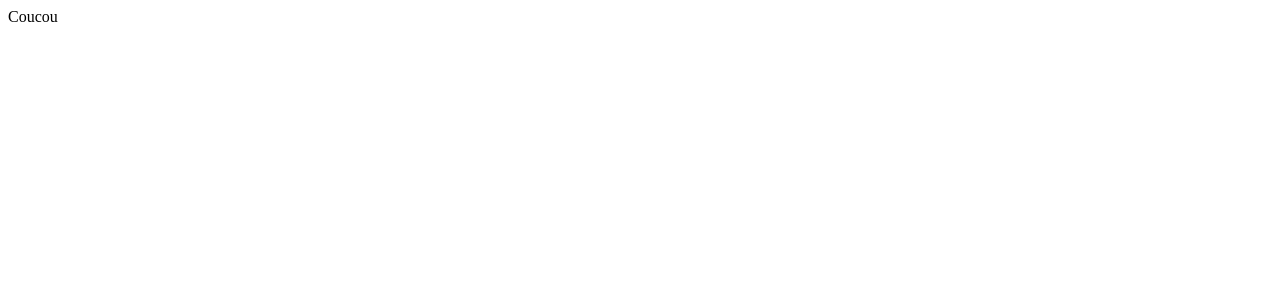
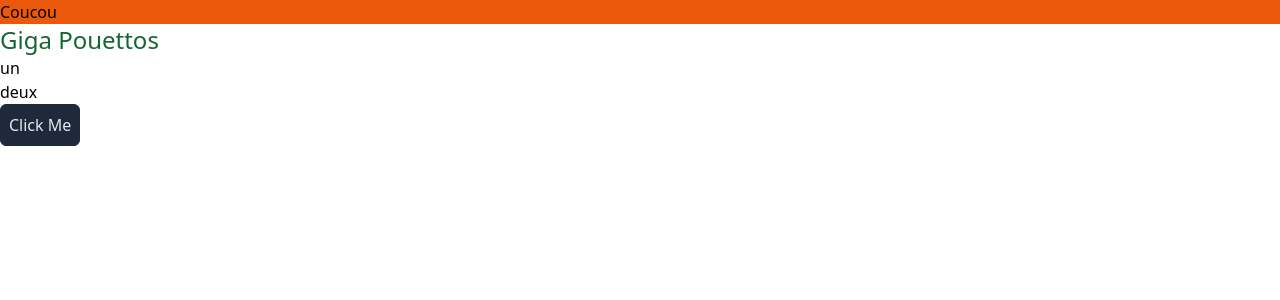
Before and after one commit to ShynOMic/DemoDirectives, an Angular app: page / in a window 1280 px wide. Shown: the top 300 px of the page. Built offline with nearby package versions, Linux system fonts and the light colour scheme.

Commit message:
tailwind installation

```diff
--- a/angular.json
+++ b/angular.json
@@ -31,7 +31,7 @@
             ],
             "styles": [
               "src/styles.scss"
-            ],
+          ],
             "scripts": []
           },
           "configurations": {
--- a/package.json
+++ b/package.json
@@ -27,12 +27,15 @@
     "@angular/cli": "~16.1.0",
     "@angular/compiler-cli": "^16.1.0",
     "@types/jasmine": "~4.3.0",
+    "autoprefixer": "^10.4.14",
     "jasmine-core": "~4.6.0",
     "karma": "~6.4.0",
     "karma-chrome-launcher": "~3.2.0",
     "karma-coverage": "~2.2.0",
     "karma-jasmine": "~5.1.0",
     "karma-jasmine-html-reporter": "~2.1.0",
+    "postcss": "^8.4.26",
+    "tailwindcss": "^3.3.3",
     "typescript": "~5.1.3"
   }
 }
--- a/src/app/app.component.html
+++ b/src/app/app.component.html
@@ -1 +1,7 @@
-<div>Coucou</div>
+<div class="bg-primary-500 sm:bg-pink-600 md:bg-blue-600 lg:bg-orange-600">Coucou</div>
+<h1>Giga Pouettos</h1>
+<ul>
+    <li>un</li>
+    <li>deux</li>
+</ul>
+<button class="btn">Click Me</button>
--- a/src/app/app.module.ts
+++ b/src/app/app.module.ts
@@ -10,8 +10,9 @@ import { AppComponent } from './app.component';
   ],
   imports: [
     BrowserModule,
-    AppRoutingModule
+    AppRoutingModule,
   ],
+  exports : [],
   providers: [],
   bootstrap: [AppComponent]
 })
--- a/src/styles.scss
+++ b/src/styles.scss
@@ -1 +1,23 @@
 /* You can add global styles to this file, and also import other style files */
+@tailwind base;
+@tailwind components;
+@tailwind utilities;
+
+@layer base {
+    //Pour styliser tout ce qui existe de base en html
+    h1 {
+        @apply text-2xl text-green-800;
+
+    }
+}
+
+@layer components {
+    //Pour styliser via id, classes et dérivés
+    .btn {
+        @apply bg-slate-800 text-slate-200 border border-slate-800 rounded-md p-2 hover:bg-slate-200 hover:text-slate-800;
+    }
+}
+
+@layer utilities {
+    //Pour tout ce qui est config des actions (hover, focus, darkmode)
+}
--- /dev/null
+++ b/tailwind.config.js
@@ -0,0 +1,32 @@
+/** @type {import('tailwindcss').Config} */
+module.exports = {
+  content: [
+    "./src/**/*.{html,ts}",
+  ],
+  theme: {
+    // Si
+    // colors : {}
+    // Attention, vous écrasez toutes les couleurs de base
+
+    // Si
+    // extend : { colors : {}}
+    // vous utilisez les couleurs de base + vos couleurs
+    extend: {
+      colors : {
+        chartreuse : "#7FFF00",
+        primary : {
+          900: "#1D2A1D",
+          800: "#293B29",
+          700: "#354C35",
+          600: "#415D41",
+          500: "#4C6E4C",
+          400: "#587F58",
+          300: "#649064",
+          200: "#A2C3A2",
+          100: "#BFD4BF"
+        }
+      }
+    },
+  },
+  plugins: [],
+}
```
Also changed, not shown: 2 other files (tests, documents, lock files or other folders).
